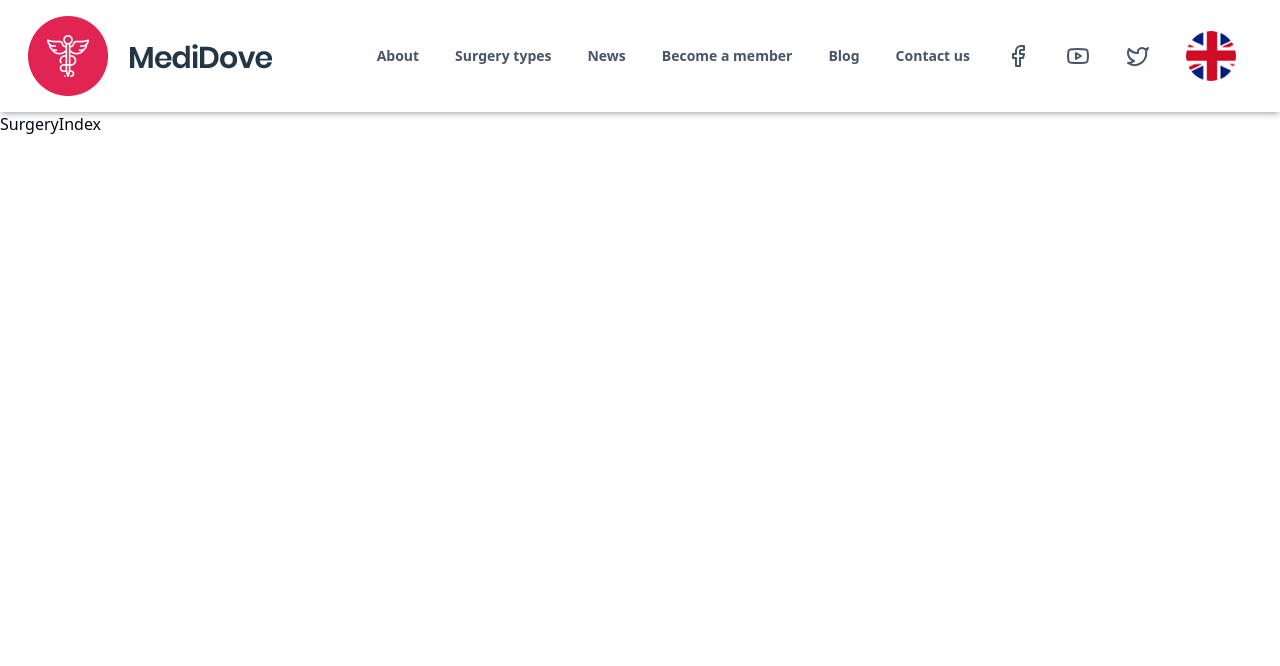
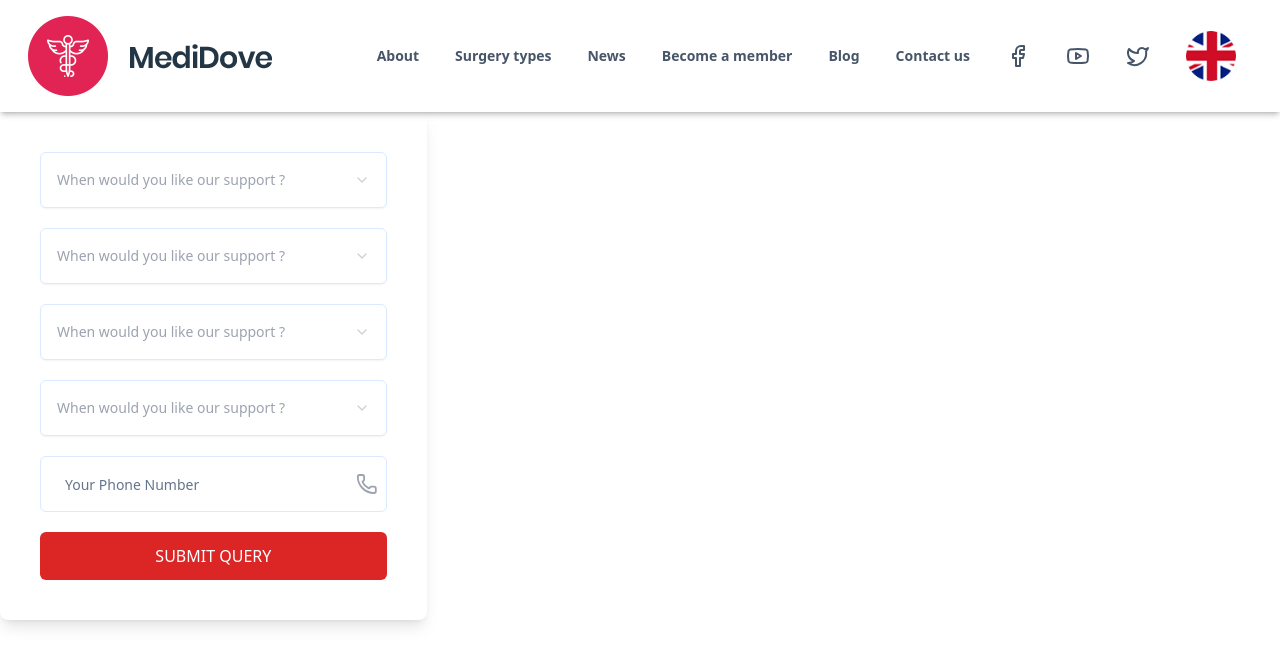
Before and after one commit to shokhsanam18/mediDove, a React (Vite) app: page /Surgery in a window 1280 px wide. Shown: the top 666 px of the page. Built offline with nearby package versions, Linux system fonts and the light colour scheme.

Commit message:
added form for surgery-types

```diff
--- a/src/components/ui/FormAppointment.jsx
+++ b/src/components/ui/FormAppointment.jsx
@@ -1,5 +1,4 @@
 import React, { forwardRef } from "react";
-
 import { useMutation } from "@tanstack/react-query"; // Import useMutation
 import Typography from "./Typography";
 import { Input } from "@/components/ui/inputFormAppointment";
@@ -44,7 +43,7 @@ function TextInput({ value, onChange, placeholder, icon: Icon, className }) {
         placeholder={placeholder}
         className="w-full h-full p-4 border-none outline-none"
         value={value}
-        onChange={onChange}
+        onChange={(e) => onChange(e.target.value)}
         onFocus={(e) => (e.target.style.boxShadow = "none")}
         onBlur={(e) => (e.target.style.boxShadow = "none")}
         style={{
@@ -52,14 +51,12 @@ function TextInput({ value, onChange, placeholder, icon: Icon, className }) {
           outline: "none",
         }}
       />
-
       {Icon && <Icon className="text-gray-400" />}
     </div>
   );
 }
 
-const BASE_URL =
-  "https://crudcrud.com/api/25d79de5389d4238851da19031bd0a1b/appointments";
+const BASE_URL = "https://9e25-89-236-218-41.ngrok-free.app/api/formData";
 
 function FormAppointment(props, ref) {
   const [formData, setFormData] = React.useState({
@@ -73,9 +70,8 @@ function FormAppointment(props, ref) {
   });
 
   const handleChange = (key) => (value) => {
-    setFormData((prev) => ({ ...prev, [key]: value }));
+    setFormData((prev) => ({ ...prev, [key]: value.toString() }));
   };
-
 
   const mutation = useMutation({
     mutationFn: async (data) => {
@@ -143,15 +139,29 @@ function FormAppointment(props, ref) {
         </div>
 
         <div className="flex flex-col md:flex-row gap-4 mt-4">
-          <SelectDemo
+          <TextInput
             value={formData.name}
             onChange={handleChange("name")}
             placeholder="Your Name"
-            items={[
-              { value: "Name1", label: "Name One" },
-              { value: "Name2", label: "Name Two" },
-            ]}
           />
+
+          {/* <div className="flex flex-col md:flex-row gap-4 mt-4">
+            <SelectDemo
+              value={formData.doctor}
+              onChange={handleChange("Your Name")}
+              placeholder="Your Name"
+              items={[
+                { value: "Name1", label: "Name One" },
+                { value: "Name2", label: "Name Two" },
+              ]}
+            />
+            <TextInput
+              value={formData.phone}
+              onChange={handleChange("phone")}
+              placeholder="Your Phone Number"
+              icon={Phone}
+            />
+          </div> */}
           <TextInput
             value={formData.phone}
             onChange={handleChange("phone")}
--- /dev/null
+++ b/src/pages/Surgery-types/FormDepartment.jsx
@@ -0,0 +1,157 @@
+import React from "react";
+import { useMutation } from "@tanstack/react-query";
+import { Input } from "@/components/ui/inputFormAppointment";
+import { Phone } from "lucide-react";
+import {
+  Select,
+  SelectContent,
+  SelectGroup,
+  SelectItem,
+  SelectLabel,
+  SelectTrigger,
+  SelectValue,
+} from "@/components/ui/selectformAppointment";
+
+function SelectDemo({ value, onChange, placeholder, items }) {
+  return (
+    <Select onValueChange={onChange} value={value}>
+      <SelectTrigger className="w-full h-14 p-4 mb-5 border-blue-100 rounded-md text-gray-400 focus:ring-0 focus:border-blue-200">
+        <SelectValue placeholder={placeholder} />
+      </SelectTrigger>
+      <SelectContent>
+        <SelectGroup>
+          <SelectLabel>{placeholder}</SelectLabel>
+          {items.map((item) => (
+            <SelectItem key={item.value} value={item.value}>
+              {item.label}
+            </SelectItem>
+          ))}
+        </SelectGroup>
+      </SelectContent>
+    </Select>
+  );
+}
+
+function TextInput({ value, onChange, placeholder, icon: Icon, className }) {
+  return (
+    <div
+      className={`w-full h-14 p-2 border border-blue-100 rounded-md flex items-center gap-2 ${className}`}
+    >
+      <Input
+        type="text"
+        placeholder={placeholder}
+        className="w-full h-full p-4 border-none outline-none"
+        value={value}
+        onChange={onChange}
+        onFocus={(e) => (e.target.style.boxShadow = "none")}
+        onBlur={(e) => (e.target.style.boxShadow = "none")}
+        style={{
+          border: "none",
+          outline: "none",
+        }}
+      />
+      {Icon && <Icon className="text-gray-400" />}
+    </div>
+  );
+}
+
+const BASE_URL =
+  "https://crudcrud.com/api/25d79de5389d4238851da19031bd0a1b/formDepartment";
+
+function FormDepartment(props, ref) {
+  const [formDepartment, setformDepartment] = React.useState({
+    timeUsage1: "",
+    timeUsage2: "",
+    timeUsage3: "",
+    timeUsage4: "",
+    phone: "",
+  });
+
+  const handleChange = (key) => (event) => {
+    const value = event.target ? event.target.value : event;
+    setformDepartment((prev) => ({ ...prev, [key]: value }));
+  };
+
+  const mutation = useMutation({
+    mutationFn: async (data) => {
+      const response = await fetch(BASE_URL, {
+        method: "POST",
+        headers: { "Content-type": "application/json" },
+        body: JSON.stringify(data),
+      });
+      if (!response.ok) {
+        throw new Error("Failed to get support");
+      }
+      return response.json();
+    },
+    onSuccess: () => {
+      alert("Sent succesfully to get support");
+    },
+    onError: (error) => {
+      alert("Error:" + error.message);
+    },
+  });
+
+  const handleSubmit = (e) => {
+    e.preventDefault();
+    mutation.mutate(formDepartment);
+  };
+
+  return (
+    <div className="w-1/3">
+      <form
+        onSubmit={handleSubmit}
+        className="border-1 border-white p-6 md:p-10 bg-white shadow-lg rounded-lg w-full"
+      >
+        <SelectDemo
+          value={formDepartment.timeUsage1}
+          onChange={handleChange("timeUsage1")}
+          placeholder={"When would you like our support ?"}
+          items={[
+            { value: "support1", label: "When would you like our support ?" },
+          ]}
+        />
+        <SelectDemo
+          value={formDepartment.timeUsage2}
+          onChange={handleChange("timeUsage2")}
+          placeholder={"When would you like our support ?"}
+          items={[
+            { value: "support1", label: "When would you like our support ?" },
+          ]}
+        />
+        <SelectDemo
+          value={formDepartment.timeUsage3}
+          onChange={handleChange("timeUsage3")}
+          placeholder={"When would you like our support ?"}
+          items={[
+            { value: "support1", label: "When would you like our support ?" },
+          ]}
+        />
+        <SelectDemo
+          value={formDepartment.timeUsage4}
+          onChange={handleChange("timeUsage4")}
+          placeholder={"When would you like our support ?"}
+          items={[
+            { value: "support1", label: "When would you like our support ?" },
+          ]}
+        />
+        <TextInput
+          value={formDepartment.phone}
+          onChange={handleChange("phone")}
+          placeholder="Your Phone Number"
+          icon={Phone}
+        />
+
+        <button
+          type="submit"
+          className="bg-red-600 text-white w-full h-12 mt-5 rounded-md hover:bg-green-500 transition-colors duration-300"
+          disabled={mutation.isLoading}
+        >
+          {mutation.isLoading ? "Submitting..." : "SUBMIT QUERY"}
+        </button>
+      </form>
+    </div>
+  );
+}
+
+export default FormDepartment;
--- a/src/pages/Surgery-types/Surgery.jsx
+++ b/src/pages/Surgery-types/Surgery.jsx
@@ -1,5 +1,13 @@
 import React from "react";
-
+import FormDepartment from "./FormDepartment";
+import { QueryClient, QueryClientProvider } from "@tanstack/react-query";
+const queryClient = new QueryClient();
 export const Surgery = () => {
-  return <div>SurgeryIndex</div>;
+  return (
+    <div>
+      <QueryClientProvider client={queryClient}>
+        <FormDepartment />
+      </QueryClientProvider>
+    </div>
+  );
 };
```
